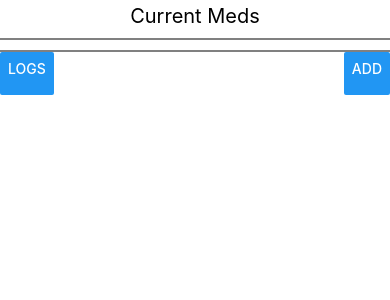
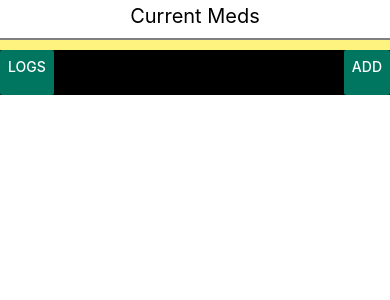
Before and after one commit to sthiessen98/med-tracker, a React Native app: screen / in a window 390 px wide. Shown: the top 300 px of the page. Built offline with nearby package versions, Linux system fonts and the light colour scheme.

Commit message:
Styling overhaul. Added color palette

```diff
--- a/src/AddMed.tsx
+++ b/src/AddMed.tsx
@@ -30,15 +30,19 @@ function AddMed({onBackPress, editableItem}: addMedProps){
 
 
     return(
-        <View style={{height: '100%', width: '100%', flexDirection: 'column', justifyContent: 'space-between'}}>
+        <View style={{backgroundColor: '#FFF380',height: '100%', width: '100%', flexDirection: 'column', justifyContent: 'space-between'}}>
             <ScreenHeader title={editableItem ? 'Edit Med' : 'Add Med'}/>
 
-            <View>
+
+            <View style={{flex: 4}}>
                 <TextInput style={Styles.textInput} placeholder={'Name'} defaultValue={name} onChangeText={(value)=> setName(value)}/>
                 <TextInput style={Styles.textInput} placeholder={'Dosage (mg)'} defaultValue={dosage.toString()} onChangeText={(value)=> setDosage(parseInt(value))}/>
                 <TextInput style={Styles.textInput} placeholder={'Max Dosage (mg) (optional)'} defaultValue={maxDosage.toString()} onChangeText={(value)=> setMaxDosage(parseInt(value))}/>
                 <TextInput style={Styles.textInput} placeholder={'Time between doses (hours)'} defaultValue={interval.toString()} onChangeText={(value)=> setInterval(parseInt(value))}/>
-                <Button title={'Submit'} onPress={async ()=>{
+            </View>
+
+            <View style={{flex: 1, justifyContent: 'flex-end'}}>
+                <Button color={'#007560'} title={'Submit'} onPress={async ()=>{
                     if(name !== null && dosage > 0){
                         const newMed: currMedInstance = {
                                 id: editableItem ? editableItem.id : uuid.v4().toString(),
@@ -49,10 +53,8 @@ function AddMed({onBackPress, editableItem}: addMedProps){
                             }
                             await updateMedList(newMed);
                             onBackPress();
-                }
-            }}/>
-            </View>
-            <View style={{flex: 1, justifyContent: 'flex-end'}}>
+                        }}}/>
+
                 <ScreenFooter leftButtonTitle="Back" leftButtonPress={()=> onBackPress()}/>
             </View>
         </View>
@@ -81,8 +83,16 @@ const Styles = {
     },
     textInput: {
         height: 55,
+        padding: 10,
+        marginTop: 10,
+        marginLeft: 4,
+        marginRight: 4,
+        backgroundColor: '#4A4737',
         justifyContent: "center" as const,
         alignItems: 'center' as const,
+        borderColor: Appearance.getColorScheme() === 'dark' ? 'white' : 'black',
+        borderWidth: 1,
+        borderStyle: "solid" as const,
     }
 }
 
--- a/src/Components/ScreenFooter.tsx
+++ b/src/Components/ScreenFooter.tsx
@@ -9,14 +9,14 @@ interface IScreenFooterProps{
 
 function ScreenFooter({leftButtonTitle, leftButtonPress, rightButtonTitle, rightButtonPress}: IScreenFooterProps){
     return (
-    <View style={{ alignItems: 'stretch',  flexDirection: 'row', justifyContent: 'space-between', height: 45, borderTopColor: 'grey', borderTopWidth: 2, borderStyle: 'solid' }}>
+    <View style={{ backgroundColor: 'black', alignItems: 'stretch',  flexDirection: 'row', justifyContent: 'space-between', height: 45 }}>
         {!!leftButtonTitle && !!leftButtonPress && (
-            <Button title={leftButtonTitle} onPress={()=> {
+            <Button color={'#007560'} title={leftButtonTitle} onPress={()=> {
             leftButtonPress();
         }}/>
         )}
         {!!rightButtonTitle && !!rightButtonPress && (
-            <Button title={rightButtonTitle} onPress={()=>{
+            <Button color={'#007560'} title={rightButtonTitle} onPress={()=>{
             rightButtonPress();
         }} />
         )}
--- a/src/ListMeds.tsx
+++ b/src/ListMeds.tsx
@@ -37,7 +37,7 @@ function ListMeds({ onAddPress, onLogPress, onEditPress}: medListProps) {
     },[]);
 
     return(
-        <View style={{height: '100%', width: '100%', flexDirection: 'column', justifyContent: 'space-between'}}>
+        <View style={{backgroundColor: '#FFF380', height: '100%', width: '100%', flexDirection: 'column', justifyContent: 'space-between'}}>
             <View>
                 <ScreenHeader title={'Current Meds'}/>
             </View>
--- a/src/MedListItem.tsx
+++ b/src/MedListItem.tsx
@@ -58,7 +58,7 @@ function MedListItem({med, logs, refetch, onEditPress}: MedListItemProps){
     }
 
     return(
-        <View style={{  flexDirection: 'row'}}>
+        <View style={{flexDirection: 'row'}}>
             <TouchableOpacity style={{flex: 6}} onPress={async ()=>{
                             const log: medLogInstance = {
                                 id: uuid.v4().toString(),
@@ -103,12 +103,13 @@ const Styles = {
         fontSize: 14,
     },
     viewStyle: {
+        backgroundColor: '#4A4737',
         flexDirection: 'row' as const,
-        height: 55,
+        height: 50,
         justifyContent: "center" as const,
         alignItems: 'center' as const,
         padding: 10,
-        borderColor: Appearance.getColorScheme() === 'dark' ? 'white' : 'black',
+        borderColor: 'black',
         borderWidth: 1,
         borderStyle: "solid" as const,
         marginLeft: 4,
@@ -116,13 +117,13 @@ const Styles = {
         marginTop: 10,
     },
     warningViewStyle: {
-        backgroundColor: 'red',
+        backgroundColor: '#BC5A41',
         flexDirection: 'row' as const,
-        height: 55,
+        height: 50,
         justifyContent: "center" as const,
         alignItems: 'center' as const,
         padding: 10,
-        borderColor: Appearance.getColorScheme() === 'dark' ? 'white' : 'black',
+        borderColor: 'black',
         borderWidth: 1,
         borderStyle: "solid" as const,
         marginLeft: 4,
@@ -130,13 +131,13 @@ const Styles = {
         marginTop: 10,
     },
     deleteViewStyle: {
-        backgroundColor: 'red',
+        backgroundColor: '#BC5A41',
         flexDirection: 'row' as const,
-        height: 55,
+        height: 50,
         justifyContent: "center" as const,
         alignItems: 'center' as const,
         padding: 10,
-        borderColor: 'red',
+        borderColor: 'black',
         borderWidth: 1,
         borderStyle: "solid" as const,
         marginLeft: 4,
@@ -146,11 +147,11 @@ const Styles = {
     editViewStyle: {
         backgroundColor: 'orange',
         flexDirection: 'row' as const,
-        height: 55,
+        height: 50,
         justifyContent: "center" as const,
         alignItems: 'center' as const,
         padding: 10,
-        borderColor: 'orange',
+        borderColor: 'black',
         borderWidth: 1,
         borderStyle: "solid" as const,
         marginLeft: 4,
--- a/src/MedLog.tsx
+++ b/src/MedLog.tsx
@@ -76,7 +76,7 @@ function ListMeds({ onBackPress }: medLogProps) {
     },[]);
 
     return(
-        <View style={{height: '100%', width: '100%', flexDirection: 'column', alignItems: 'stretch'}}>
+        <View style={{backgroundColor: '#FFF380', height: '100%', width: '100%', flexDirection: 'column', alignItems: 'stretch'}}>
             <ScreenHeader title={'Med Log'}/>
             <FlatList
             data={medLog.sort((a,b)=> a?.time?.getTime() < b?.time?.getTime() ? 1 : -1)}
--- a/src/MedLogItem.tsx
+++ b/src/MedLogItem.tsx
@@ -30,12 +30,13 @@ const Styles = {
         fontSize: 22,
     },
     viewStyle: {
+        backgroundColor: '#4A4737',
         flexDirection: 'row' as const,
-        height: 55,
+        height: 50,
         justifyContent: "center" as const,
         alignItems: 'center' as const,
         padding: 10,
-        borderColor: Appearance.getColorScheme() === 'dark' ? 'white' : 'black',
+        borderColor: 'black',
         borderWidth: 1,
         borderStyle: "solid" as const,
         marginLeft: 4,
```
Lines whose indentation alone changed are shown as unchanged.
